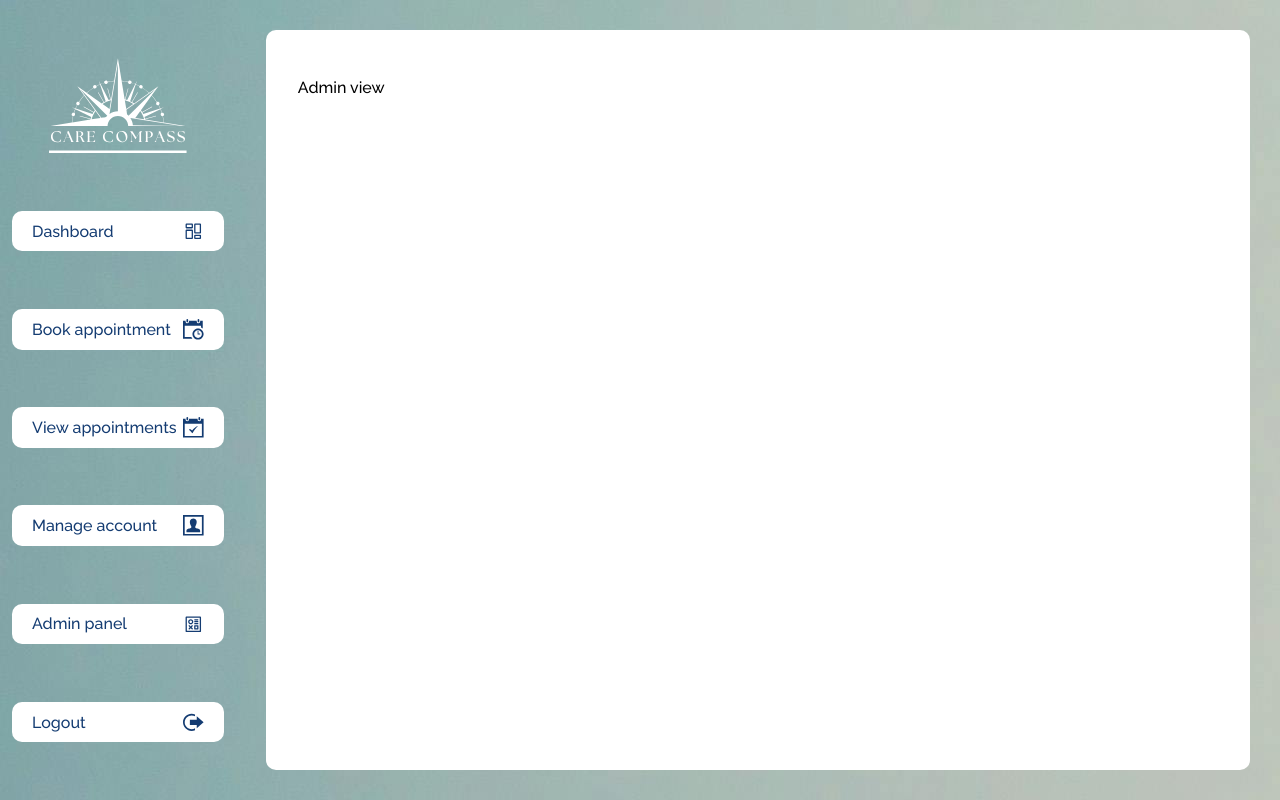
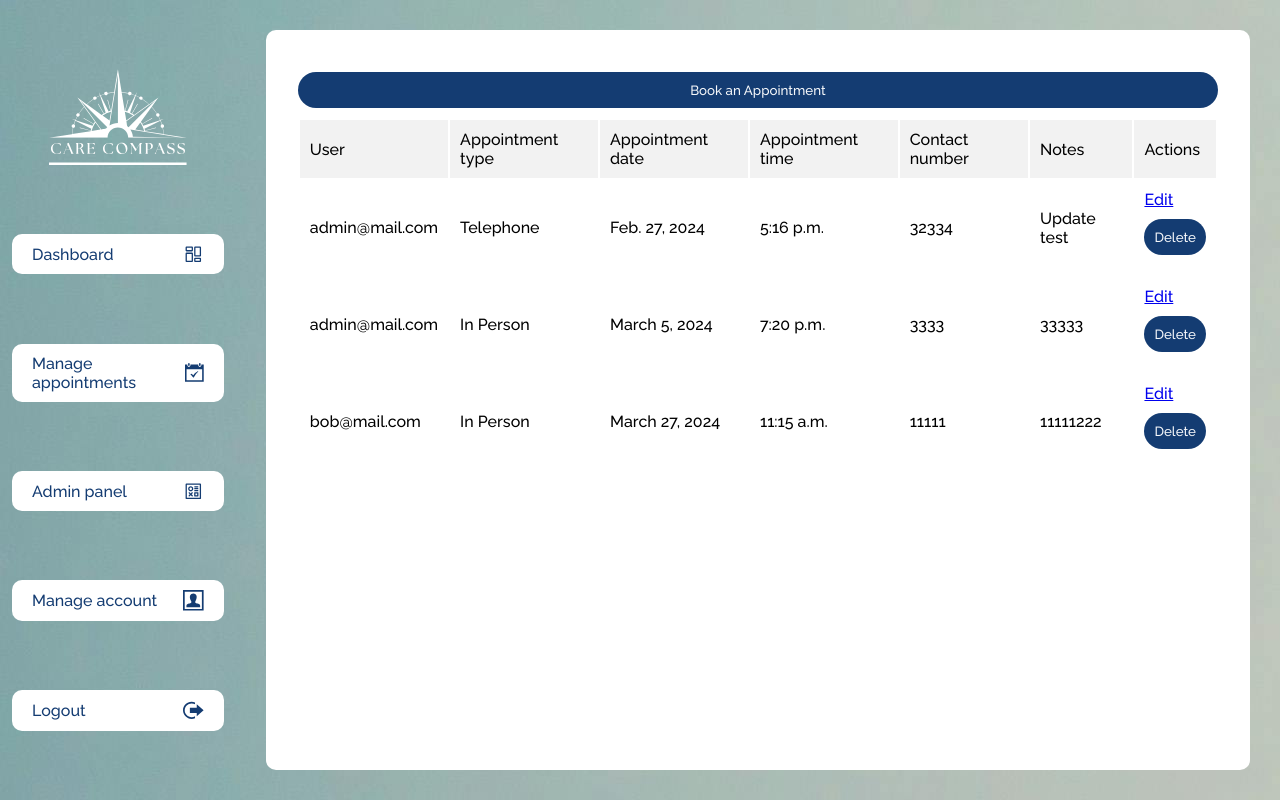
Before and after one commit to Isaac-hughes/care-compass, a Django app: page /appointments/admin_view/ in a window 1280 px wide. Run offline with Django 5.2, Linux system fonts and the light colour scheme; a user stored in the database is signed in; data comes from the database, SQL or seed files in the repository; both versions use the stored data as it was after the commit.

Commit message:
Added edit appointments

```diff
--- a/carecompass/appointments/urls.py
+++ b/carecompass/appointments/urls.py
@@ -9,4 +9,5 @@
     path('admin_view/', views.admin_view_appointments, name='admin_view_appointments'),
     path('create/', views.create_appointment, name='create_appointment'),
     path('delete/<int:appointment_id>/', views.delete_appointment, name='delete_appointment'),
+    path('edit/<int:appointment_id>/', views.edit_appointment, name='edit_appointment'),
 ]
--- a/carecompass/appointments/views.py
+++ b/carecompass/appointments/views.py
@@ -4,7 +4,7 @@
 from django.http import JsonResponse
 from .models import Appointment
 from django.utils.dateparse import parse_date, parse_time
-import pytz
+from django.contrib import messages
 from django.contrib.auth.decorators import login_required
 from django.shortcuts import get_object_or_404, redirect
 
@@ -27,6 +27,8 @@
 
 @login_required
 def view_appointments(request):
+    if request.user.is_admin:
+        return redirect('appointments:admin_view_appointments')
     appointments = Appointment.objects.filter(user=request.user).order_by('date')
     return render(request, 'appointments/view_appointments.html', {'appointments': appointments})
 
@@ -63,10 +65,33 @@
         return JsonResponse({'status': 'error'}, status=400)
 
 @login_required
+def edit_appointment(request, appointment_id):
+    if not request.user.is_admin:
+        appointment = get_object_or_404(Appointment, id=appointment_id, user=request.user)
+    else:
+        appointment = get_object_or_404(Appointment, id=appointment_id)
+
+    if request.method == 'POST':
+        form = AppointmentForm(request.POST, instance=appointment)
+        if form.is_valid():
+            form.save()
+            return redirect(VIEW_APPOINTMENTS)
+    else:
+        form = AppointmentForm(instance=appointment)
+
+    return render(request, 'appointments/edit_appointment.html', {'form': form})
+
+@login_required
 def delete_appointment(request, appointment_id):
-    appointment = get_object_or_404(Appointment, id=appointment_id, user=request.user)
+    if not request.user.is_admin:
+        return redirect('some_error_page')
+
+    appointment = get_object_or_404(Appointment, id=appointment_id)
     if request.method == "POST":
         appointment.delete()
-        return redirect(VIEW_APPOINTMENTS)
+        messages.success(request, "Appointment deleted successfully.")
+        return redirect('appointments:admin_view_appointments')
     else:
-        return redirect(VIEW_APPOINTMENTS)
+        messages.error(request, "You do not have permission to delete this appointment.")
+
+    return redirect('appointments:admin_view_appointments')
--- a/carecompass/static/js/appointment-booking.js
+++ b/carecompass/static/js/appointment-booking.js
@@ -82,7 +82,6 @@
       csrfmiddlewaretoken: $('meta[name="csrf-token"]').attr("content"),
     },
     success: function (response) {
-      // do nothing
       changePhase("summary");
     },
     error: function (error) {
--- a/carecompass/templates/appointments/admin_view_appointments.html
+++ b/carecompass/templates/appointments/admin_view_appointments.html
@@ -1,5 +1,57 @@
 {% extends 'base.html' %} {% block content %}
+<button>
+  <a href="{% url 'appointments:book_appointment' %}">Book an Appointment</a>
+</button>
+<table>
+  <tr>
+    <th>User</th>
+    <th>Appointment type</th>
+    <th>Appointment date</th>
+    <th>Appointment time</th>
+    <th>Contact number</th>
+    <th>Notes</th>
+    <th>Actions</th>
+  </tr>
+  {% for appointment in appointments %}
+  <tr>
+    <td>{{ appointment.user }}</td>
+    <td>{{ appointment.appointment_type }}</td>
+    <td>{{ appointment.date }}</td>
+    <td>{{ appointment.time }}</td>
+    <td>{{ appointment.contact_number }}</td>
+    <td>{{ appointment.user_notes }}</td>
+    <td>
+        <a href="{% url 'appointments:edit_appointment' appointment.id %}" class="edit-btn">Edit</a>
+        <button type="button" class="delete-btn" data-appointment-id="{{ appointment.id }}">Delete</button>
+    </td>
+  </tr>
+  {% endfor %}
+</table>
+{% for appointment in appointments %}
 
-<p>Admin view</p>
-
-{% endblock %}
+<div
+  id="deleteModal{{ appointment.id }}"
+  class="modal-backdrop"
+  style="display: none"
+>
+  <div class="modal-content">
+    <div class="modal-header">
+      <span class="close">&times;</span>
+      <h2>Confirm Deletion</h2>
+    </div>
+    <div class="modal-body">
+      <p>Are you sure you want to delete this appointment?</p>
+    </div>
+    <div class="modal-footer">
+      <button type="button" class="close-btn">Cancel</button>
+      <form
+        method="post"
+        action="{% url 'appointments:delete_appointment' appointment.id %}"
+      >
+        {% csrf_token %}
+        <button type="submit" class="btn btn-danger">Confirm Delete</button>
+      </form>
+    </div>
+  </div>
+</div>
+{% endfor %} {% endblock %}
--- a/carecompass/templates/navbar.html
+++ b/carecompass/templates/navbar.html
@@ -25,6 +25,7 @@
       </svg>
     </a>
   </div>
+   {% if not user.is_admin %}
   <div class="nav-item">
     <a href="{% url 'appointments:book_appointment' %}"
       >Book appointment
@@ -57,25 +58,27 @@
       </svg>
     </a>
   </div>
+  {% endif %}
+
+  {% if user.is_authenticated and user.is_admin %}
+
   <div class="nav-item">
-    <a href="{% url 'accounts:account_management' %}"
-      >Manage account
+    <a href="{% url 'appointments:admin_view_appointments' %}"
+      >Manage appointments
 
       <svg
+        xmlns="http://www.w3.org/2000/svg"
         width="24"
         height="24"
         viewBox="0 0 24 24"
-        xmlns="http://www.w3.org/2000/svg"
-        fill-rule="evenodd"
-        clip-rule="evenodd"
       >
         <path
-          d="M24 24h-24v-24h24v24zm-2-22h-20v20h20v-20zm-4.118 14.064c-2.293-.529-4.427-.993-3.394-2.945 3.146-5.942.834-9.119-2.488-9.119-3.388 0-5.643 3.299-2.488 9.119 1.064 1.963-1.15 2.427-3.394 2.945-2.048.473-2.124 1.49-2.118 3.269l.004.667h15.993l.003-.646c.007-1.792-.062-2.815-2.118-3.29z"
+          d="M24 2v22h-24v-22h3v1c0 1.103.897 2 2 2s2-.897 2-2v-1h10v1c0 1.103.897 2 2 2s2-.897 2-2v-1h3zm-2 6h-20v14h20v-14zm-2-7c0-.552-.447-1-1-1s-1 .448-1 1v2c0 .552.447 1 1 1s1-.448 1-1v-2zm-14 2c0 .552-.447 1-1 1s-1-.448-1-1v-2c0-.552.447-1 1-1s1 .448 1 1v2zm1 11.729l.855-.791c1 .484 1.635.852 2.76 1.654 2.113-2.399 3.511-3.616 6.106-5.231l.279.64c-2.141 1.869-3.709 3.949-5.967 7.999-1.393-1.64-2.322-2.686-4.033-4.271z"
         />
       </svg>
     </a>
   </div>
-  {% if user.is_authenticated and user.is_admin %}
+
   <div class="nav-item">
     <a href="{% url 'admin:index' %}"
       >Admin panel
@@ -97,7 +100,28 @@
       </svg>
     </a>
   </div>
+
   {% endif %}
+
+  <div class="nav-item">
+    <a href="{% url 'accounts:account_management' %}"
+      >Manage account
+
+      <svg
+        width="24"
+        height="24"
+        viewBox="0 0 24 24"
+        xmlns="http://www.w3.org/2000/svg"
+        fill-rule="evenodd"
+        clip-rule="evenodd"
+      >
+        <path
+          d="M24 24h-24v-24h24v24zm-2-22h-20v20h20v-20zm-4.118 14.064c-2.293-.529-4.427-.993-3.394-2.945 3.146-5.942.834-9.119-2.488-9.119-3.388 0-5.643 3.299-2.488 9.119 1.064 1.963-1.15 2.427-3.394 2.945-2.048.473-2.124 1.49-2.118 3.269l.004.667h15.993l.003-.646c.007-1.792-.062-2.815-2.118-3.29z"
+        />
+      </svg>
+    </a>
+  </div>
+
   <div class="nav-item">
     <a href="{% url 'accounts:logout' %}"
       >Logout
```
Also changed, not shown: carecompass/templates/accounts/dashboard.html (+12 -0 lines), carecompass/templates/appointments/edit_appointment.html (added, +19 -0 lines), carecompass/templates/appointments/view_appointments.html (+2 -35 lines), carecompass/db.sqlite3.
